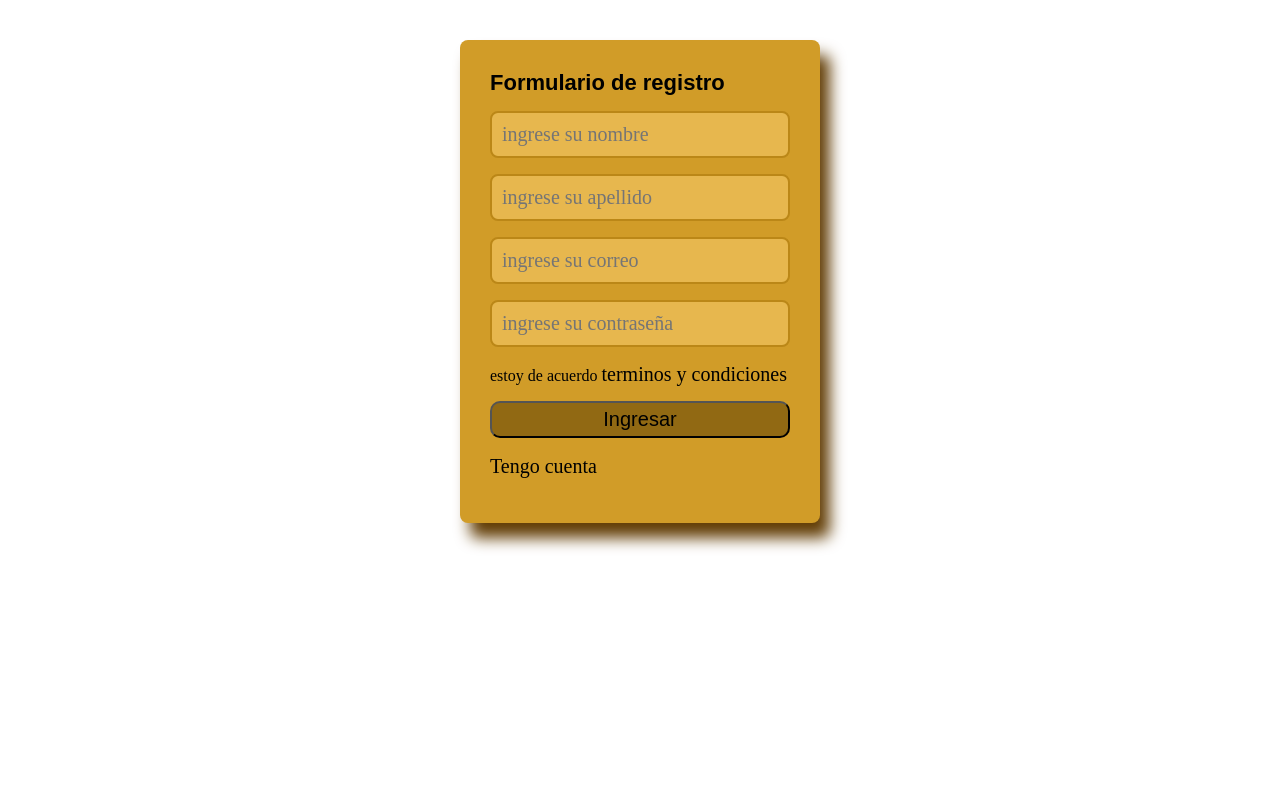
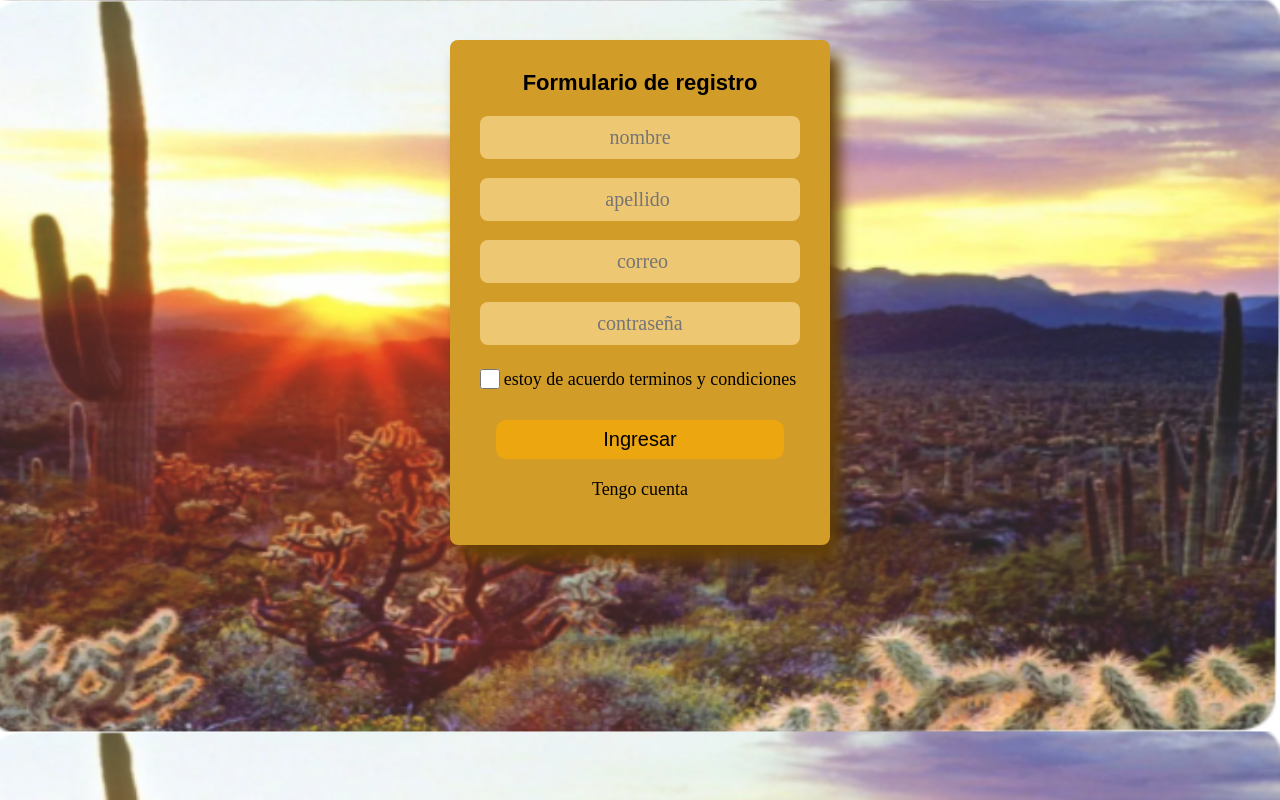
Before and after one commit to aguilerasergio/form.entrar, a plain HTML site: page index.html in a window 1280 px wide. Drawn offline with Linux system fonts and the light colour scheme.

Commit message:
arreglos generales

```diff
--- a/estilos.css
+++ b/estilos.css
@@ -2,21 +2,23 @@
     margin: 0px;
     padding: 0px;
     box-sizing: border-box;
+    text-align: center;
 }
-
+/* body */
 body{
-    background: url(../form/imagenes/portada.png) no-repeat center top;
+    background-image: url(./imagenes/portada.png);
     background-size: cover;
 }
-
+/* titulo */
 h4{
     font-family: Arial, Helvetica, sans-serif;
     font-size: 22px;
     color:black;
-    margin-bottom: 15px;
+    margin-bottom: 20px;
 }
+/* formulario */
 .form{
-    width: 360px;
+    width: 380px;
     background: rgb(209, 156, 40);
     margin: 40px auto;
     padding: 30px 30px;
@@ -27,37 +29,57 @@ h4{
 .controls{
     width: 100%;
     padding: 10px 10px;
-    margin-bottom: 16px;
+    margin-bottom: 19px;
     border-radius: 8px;
     font: 20px solid black;
-    border: 2px solid rgb(187, 135, 23);
-    background: rgb(231, 183, 78);
+    background: rgb(238, 199, 115);
 }
-
-section a{
+.controls:hover{
+    background: rgb(233, 214, 174);
+}
+.controls{
+    border-style:  none;
+}
+form a{
     text-decoration: none;
     color: black;
     font-size: 20px;
 }
  p{
+    font-size: 18px;
     margin-bottom: 15px;
  }
- section p a{
-    font-size: 20px;
+ form p a{
+    font-size: 18px;
     color: black;
     text-decoration: none;
 }
-
+.form p{
+    margin-top: 5px;
+}
 .form a:hover{
   text-decoration: underline;
 }
-section .submit{
-    width: 100%;
-    margin: auto;
-    margin-bottom: 17px;
-    padding: 5px;
+/* checkbox */
+
+.checkbox{
+    width: 20px;
+    height: 20px;
+    display: block;
+    float: left;
+    border-radius: 5px;
+    margin-top: 5px;
+}
+.submit:hover{
+    background: rgb(240, 195, 97) ;
+}
+input.submit{
+    width: 90%;
+    margin: 15px auto;
+    padding: 8px;
    font-size: 20px;
-   background:rgb(145, 105, 19) ;
+   background:rgb(236, 166, 15) ;
    border-radius: 10px;
+   border-style: none;
    text-align: center;
 }
--- a/index.html
+++ b/index.html
@@ -1,5 +1,5 @@
 <!DOCTYPE html>
-<html lang="en">
+<html lang="es">
 <head>
     <meta charset="UTF-8">
     <meta name="viewport" content="width=device-width, initial-scale=1.0">
@@ -8,17 +8,19 @@
     <link rel="shortcut icon" href="imagenes/logo 4.png" type="image/x-icon">
 </head>
 <body>
-    <section class="form">
-        <form>
+    <div class="container">
+         <form class="form">
             <h4>Formulario de registro</h4>
-            <input class="controls" type="text" name="nombre" id="nombres" placeholder="ingrese su nombre">
-            <input class="controls" type="text" name="nombre" id="nombres" placeholder="ingrese su apellido ">
-            <input class="controls" type="correo" name="correo" id="correo" placeholder="ingrese su correo">
-            <input class="controls" type="password" name="contraseña" id="correo" placeholder="ingrese su contraseña">
+            <input class="controls" type="text" name="nombre" id="nombres" placeholder="nombre">
+            <input class="controls" type="text" name="nombre" id="nombres" placeholder="apellido ">
+            <input class="controls" type="correo" name="correo" id="correo" placeholder=" correo">
+            <input class="controls" type="password" name="contraseña" id="correo" placeholder="contraseña">
+            <input class="checkbox" type="checkbox">
             <p>estoy de acuerdo <a href="" >terminos y condiciones</a></p>
             <input class="submit" type="submit" value="Ingresar">
             <a href=""><p> Tengo cuenta</p></a>
         </form>
-    </section>
+
+    </div>
 </body>
 </html>
```
